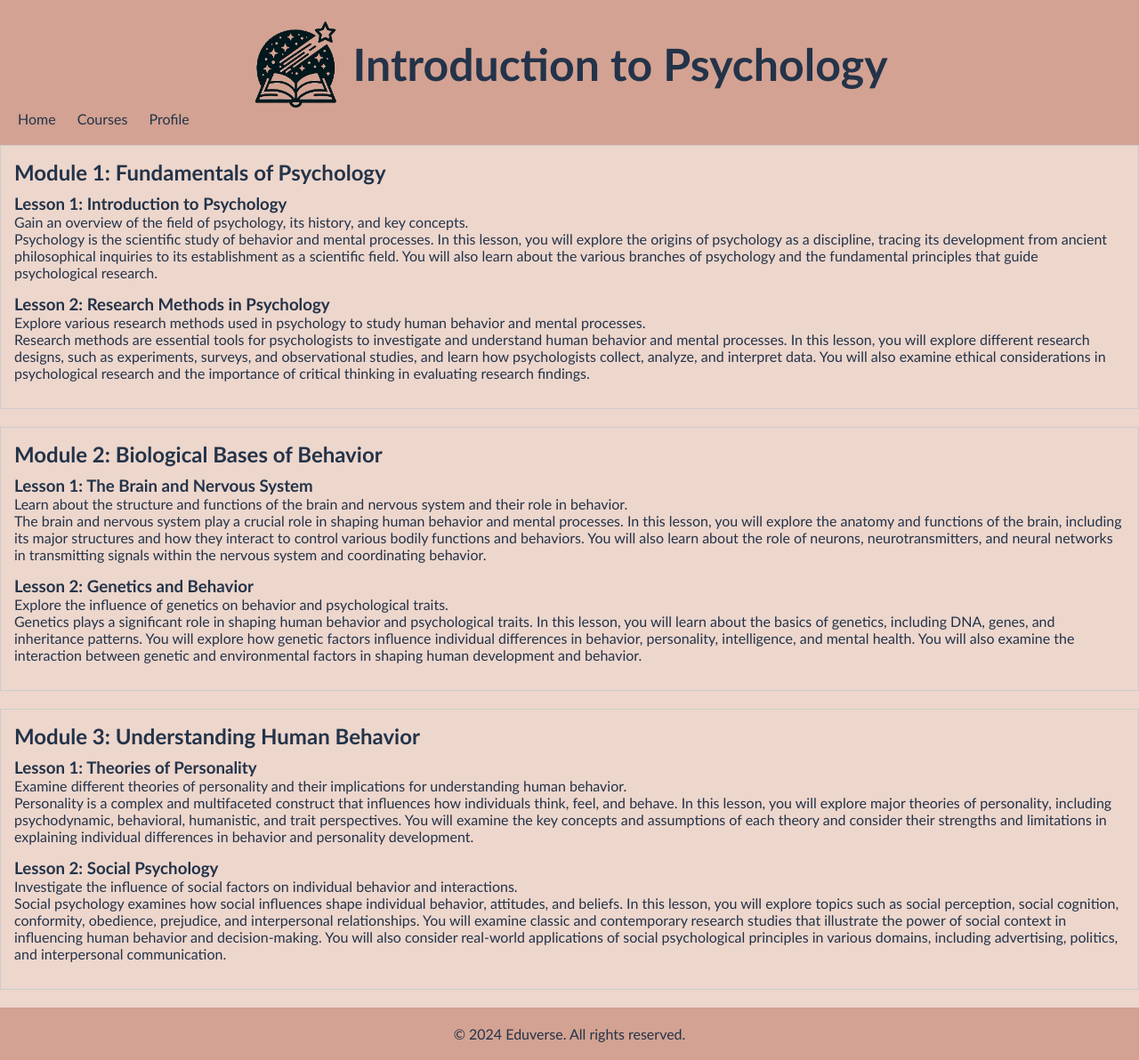
After one commit to jemimakurian29/Eduverse-web-dvo, a Flask app: page /c2psychology in a window 1280 px wide. The commit adds this page. Shown: the whole page at 89% size. Run offline with Flask 3, Linux system fonts and the light colour scheme; parts of the project's set-up code (start-up, migrations or seed data) failed here and were passed over; some libraries are stand-ins or nearby versions.

Commit message:
Adding files- c1-3

```diff
--- a/app.py
+++ b/app.py
@@ -1,5 +1,12 @@
 from flask import Flask, render_template, request, redirect, url_for
 import psycopg2
+import os
+
+# Change the current working directory to the desired location
+os.chdir("C:/KJC Work/dvo eduverse (coursera)")
+
+# Now you can run your Python script as usual
+
 
 app = Flask(__name__)
 
@@ -66,5 +73,22 @@ def home_page():
 def courses():
     return render_template('courses.html')
 
+@app.route('/profile')
+def profile():
+    return render_template('profile.html')
+
+# Route for the course page
+@app.route('/c1webdev')
+def course_webdev():
+    return render_template('c1webdev.html')
+
+@app.route('/c2psychology')
+def course_psych():
+    return render_template('c2psychology.html')
+
+@app.route('/c3perfin')
+def course_perfin():
+    return render_template('c3perfin.html')
+
 if __name__ == '__main__':
     app.run(debug=True)
--- a/static/styles.css
+++ b/static/styles.css
@@ -136,6 +136,7 @@ nav ul li a {
                 background-color: #A8512F; /* Darker orange on hover */
             }
 
+
             footer {
                 background-color: #D3A292; /* Light brown footer */
                 color: #233349;
@@ -197,3 +198,20 @@ footer {
             .login-form .btn:hover {
                 background-color: #A8512F; /* Darker orange on hover */
             }
+            .module {
+                border: 1px solid #ccc; /* Add a border around each module */
+                margin-bottom: 20px; /* Add some spacing between modules */
+                padding: 15px; /* Add padding inside each module */
+              }
+
+              .module h2 {
+                margin-top: 0; /* Remove default margin from the top of each module title */
+              }
+
+              .module .lessons {
+                margin-top: 10px; /* Add some spacing between the module title and lessons */
+              }
+
+              .module .lesson {
+                margin-bottom: 15px; /* Add some spacing between lessons */
+              }
--- /dev/null
+++ b/templates/c2psychology.html
@@ -0,0 +1,90 @@
+<!DOCTYPE html>
+<html lang="en">
+<head>
+    <meta charset="UTF-8">
+    <meta name="viewport" content="width=device-width, initial-scale=1.0">
+    <title>Introduction to Psychology</title>
+    <link rel="stylesheet" href="{{ url_for('static', filename='styles.css') }}">
+</head>
+<body>
+    <header>
+        <div class="header-container">
+            <img src="../static/eduverse-logo.png" alt="Eduverse" class="header-img">
+            <h1 class="header-text">Introduction to Psychology</h1>
+            <nav>
+                <ul>
+                    <li><a href="{{ url_for('home_page') }}">Home</a></li>
+                    <li><a href="{{ url_for('courses') }}">Courses</a></li>
+                    <li><a href="{{ url_for('profile') }}">Profile</a></li>
+                </ul>
+            </nav>
+        </div>
+    </header>
+
+    <main>
+        <section class="module">
+            <h2>Module 1: Fundamentals of Psychology</h2>
+            <div class="lessons">
+                <div class="lesson">
+                    <h3>Lesson 1: Introduction to Psychology</h3>
+                    <p>Gain an overview of the field of psychology, its history, and key concepts.</p>
+                    <p>
+                        Psychology is the scientific study of behavior and mental processes. In this lesson, you will explore the origins of psychology as a discipline, tracing its development from ancient philosophical inquiries to its establishment as a scientific field. You will also learn about the various branches of psychology and the fundamental principles that guide psychological research.
+                    </p>
+                </div>
+                <div class="lesson">
+                    <h3>Lesson 2: Research Methods in Psychology</h3>
+                    <p>Explore various research methods used in psychology to study human behavior and mental processes.</p>
+                    <p>
+                        Research methods are essential tools for psychologists to investigate and understand human behavior and mental processes. In this lesson, you will explore different research designs, such as experiments, surveys, and observational studies, and learn how psychologists collect, analyze, and interpret data. You will also examine ethical considerations in psychological research and the importance of critical thinking in evaluating research findings.
+                    </p>
+                </div>
+            </div>
+        </section>
+
+        <section class="module">
+            <h2>Module 2: Biological Bases of Behavior</h2>
+            <div class="lessons">
+                <div class="lesson">
+                    <h3>Lesson 1: The Brain and Nervous System</h3>
+                    <p>Learn about the structure and functions of the brain and nervous system and their role in behavior.</p>
+                    <p>
+                        The brain and nervous system play a crucial role in shaping human behavior and mental processes. In this lesson, you will explore the anatomy and functions of the brain, including its major structures and how they interact to control various bodily functions and behaviors. You will also learn about the role of neurons, neurotransmitters, and neural networks in transmitting signals within the nervous system and coordinating behavior.
+                    </p>
+                </div>
+                <div class="lesson">
+                    <h3>Lesson 2: Genetics and Behavior</h3>
+                    <p>Explore the influence of genetics on behavior and psychological traits.</p>
+                    <p>
+                        Genetics plays a significant role in shaping human behavior and psychological traits. In this lesson, you will learn about the basics of genetics, including DNA, genes, and inheritance patterns. You will explore how genetic factors influence individual differences in behavior, personality, intelligence, and mental health. You will also examine the interaction between genetic and environmental factors in shaping human development and behavior.
+                    </p>
+                </div>
+            </div>
+        </section>
+
+        <section class="module">
+            <h2>Module 3: Understanding Human Behavior</h2>
+            <div class="lessons">
+                <div class="lesson">
+                    <h3>Lesson 1: Theories of Personality</h3>
+                    <p>Examine different theories of personality and their implications for understanding human behavior.</p>
+                    <p>
+                        Personality is a complex and multifaceted construct that influences how individuals think, feel, and behave. In this lesson, you will explore major theories of personality, including psychodynamic, behavioral, humanistic, and trait perspectives. You will examine the key concepts and assumptions of each theory and consider their strengths and limitations in explaining individual differences in behavior and personality development.
+                    </p>
+                </div>
+                <div class="lesson">
+                    <h3>Lesson 2: Social Psychology</h3>
+                    <p>Investigate the influence of social factors on individual behavior and interactions.</p>
+                    <p>
+                        Social psychology examines how social influences shape individual behavior, attitudes, and beliefs. In this lesson, you will explore topics such as social perception, social cognition, conformity, obedience, prejudice, and interpersonal relationships. You will examine classic and contemporary research studies that illustrate the power of social context in influencing human behavior and decision-making. You will also consider real-world applications of social psychological principles in various domains, including advertising, politics, and interpersonal communication.
+                    </p>
+                </div>
+            </div>
+        </section>
+    </main>
+
+    <footer>
+        <p>&copy; 2024 Eduverse. All rights reserved.</p>
+    </footer>
+</body>
+</html>
```
Also changed, not shown: templates/c1webdev.html (added, +66 -0 lines), templates/c3perfin.html (added, +66 -0 lines), templates/courses.html (+6 -5 lines), templates/homepg2.html (+6 -5 lines), templates/profile.html (added, +40 -0 lines). Lines whose indentation alone changed are shown as unchanged.
